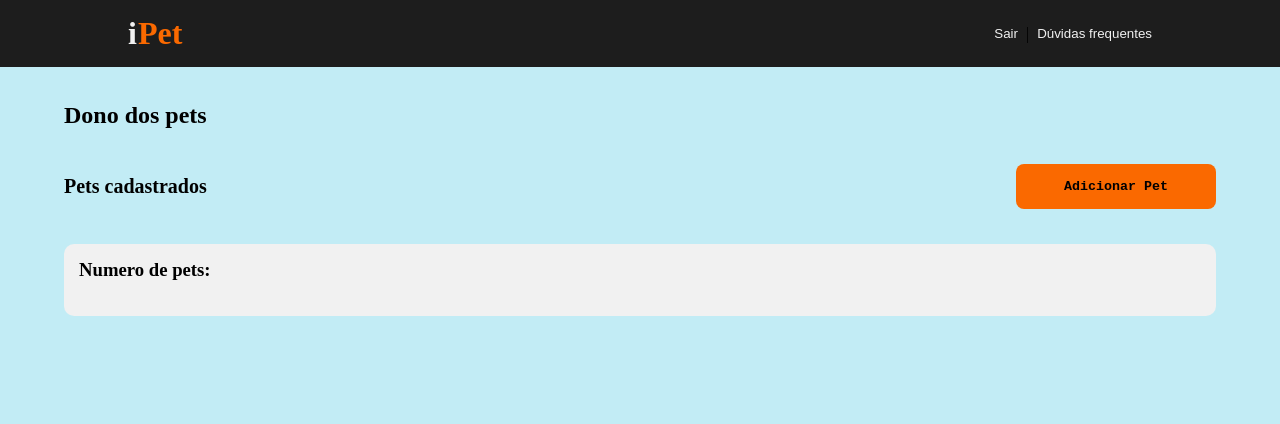
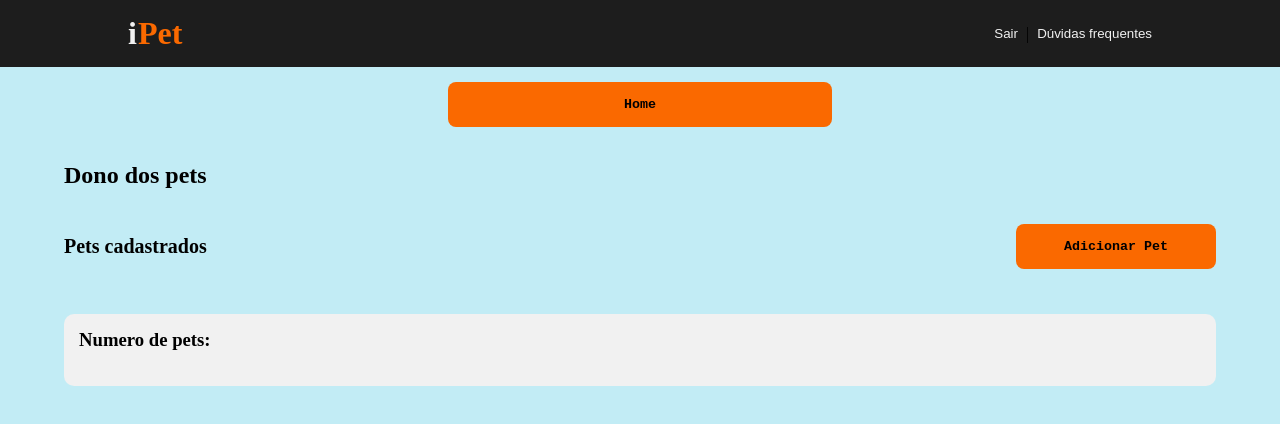
Before and after one commit to elitejp/projeto-final-raphael-grupo5, a React (Create React App) app: page /dashboard-owner in a window 1280 px wide. Shown: the top 424 px of the page. Built offline with nearby package versions, Linux system fonts and the light colour scheme.

Commit message:
botão de home na pagina do cuidador

```diff
--- a/src/pages/DashboardOwner/index.jsx
+++ b/src/pages/DashboardOwner/index.jsx
@@ -1,7 +1,7 @@
 import { useState, useEffect } from "react";
 import CreateModal from "../../components/Modals";
 import Input from "../../components/Input";
-import { StyledDiv, StyledLabel, StyledForm, StyledText } from "./styles";
+import { StyledDiv, StyledLabel, StyledForm, StyledText, StyledDivOwner } from "./styles";
 import { useForm } from "react-hook-form";
 import * as yup from "yup";
 import { yupResolver } from "@hookform/resolvers/yup";
@@ -14,8 +14,10 @@ import UserHeader from "../../components/UserHeader";
 import ListPets from "../../components/ListPets";
 import { apiOwner } from "../../services";
 import ModalDate from "../../components/ModalDate";
+import { useHistory } from "react-router-dom";
 
 function DashboardOwner() {
+  const history = useHistory();
   const ownerToken = localStorage.getItem("Token");
   const ownerId = JSON.parse(localStorage.getItem("User"));
   const [modalCreatePet, setmodalCreatePet] = useState(false);
@@ -150,8 +152,9 @@ function DashboardOwner() {
   }
 
   return (
-    <>
+    <StyledDivOwner>
       <Header />
+      <Button className="btn-home" onClick={() => history.push("/home")}>Home</Button>
       {modalDeletePet ? (
         <CreateModal>
           <StyledDiv fd="column">
@@ -351,7 +354,7 @@ function DashboardOwner() {
         modalDeletar={modalDeletar}
         pets={ownerAndPets?.pet}
       />
-    </>
+    </StyledDivOwner>
   );
 }
 
--- a/src/pages/DashboardOwner/styles.js
+++ b/src/pages/DashboardOwner/styles.js
@@ -67,3 +67,14 @@ border-radius:${(props)=>props.br||"5px"};
 border:0;
 cursor:pointer;
 `
+
+export const StyledDivOwner = styled.div`
+    display: flex;
+    flex-direction: column;
+    .btn-home {
+        width: 30%;
+        margin: 0 auto;
+        margin-top: 15px;
+    }
+
+`
```
